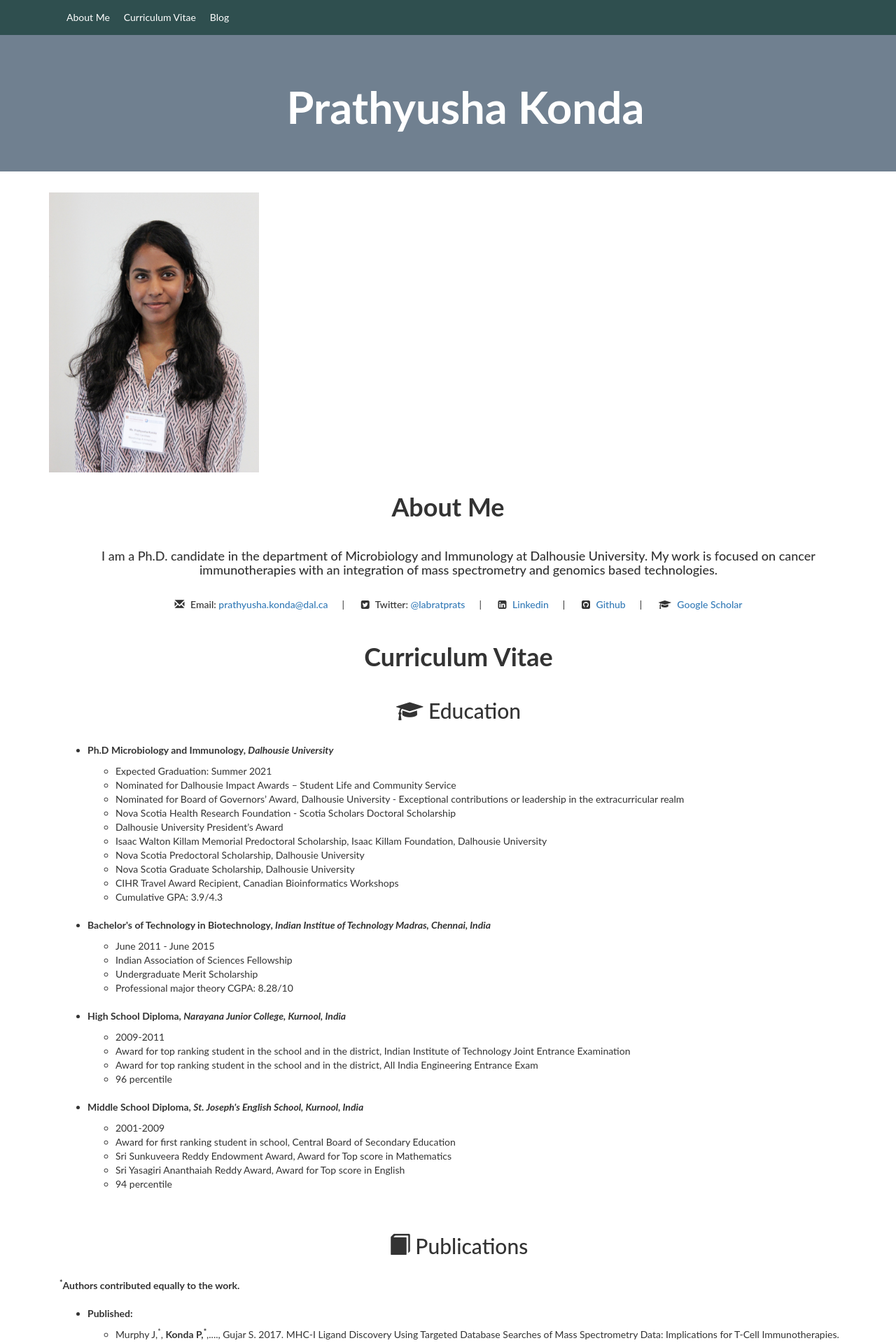
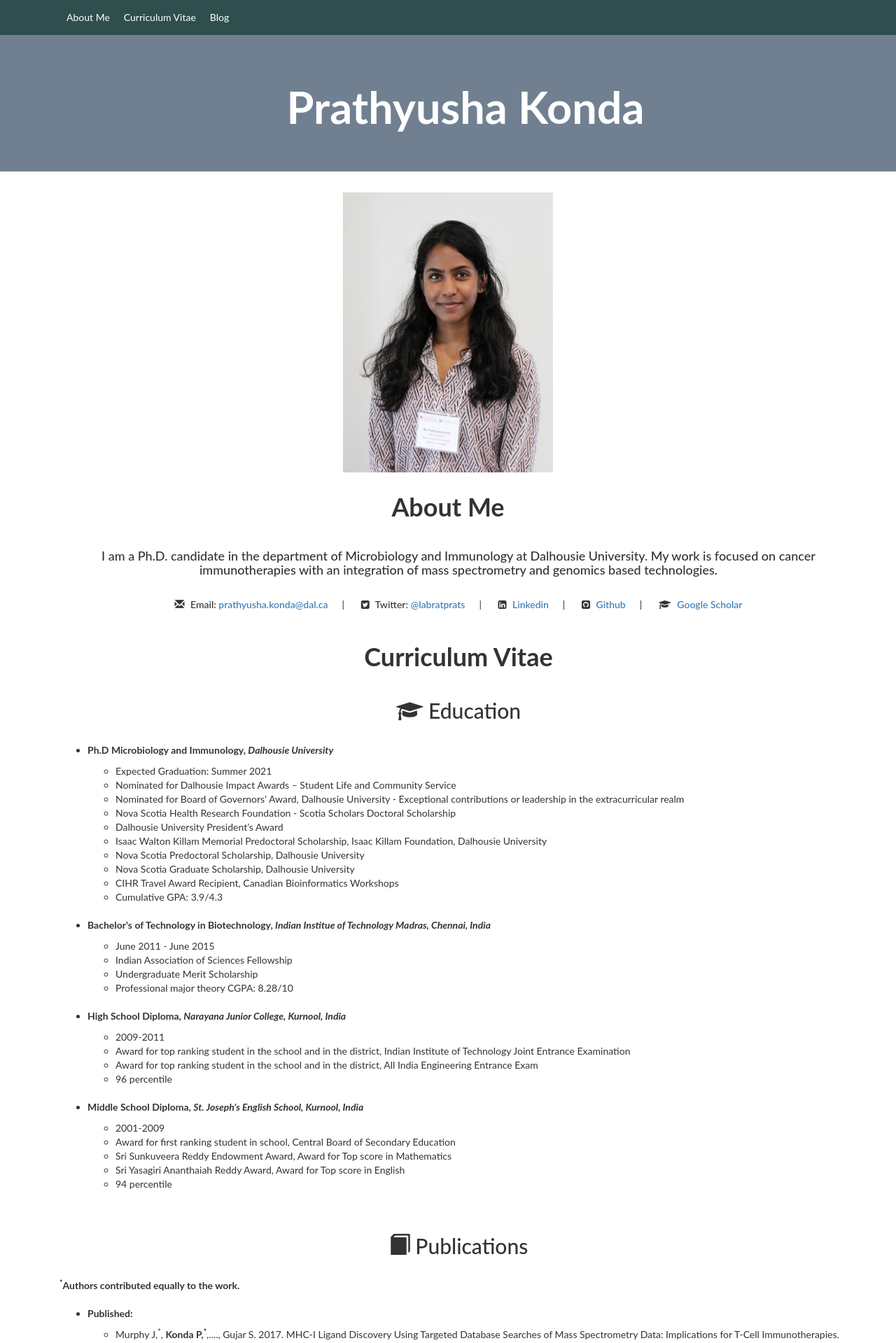
Before and after one commit to Prathyusha-konda/Prathyusha-konda.github.io, a Jekyll site: the page built from index.md, in a window 1280 px wide. Shown: the top 1919 px of the page at 70% size. Built offline with Jekyll 4.4.1, drawn with Linux system fonts in a browser that asks for light colours; nearby versions of some CDN libraries.

Commit message:
Update index.md

```diff
--- a/index.md
+++ b/index.md
@@ -6,7 +6,9 @@ layout: default
 page_title: Prathyusha Konda
 scroll: true
 ---
-<img align="center" src="images/header_new_copy.jpg" width="300" height="400" alt="hi" class="inline" />
+<p align="center">
+  <img src="images/header_new_copy.jpg" width="300" height="400" alt="hi" class="inline" />
+</p>
 <div class="container" id="about">
 </div>
 <h1 id="about"><b>About Me</b></h1>
```
